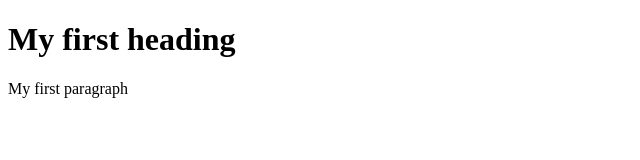
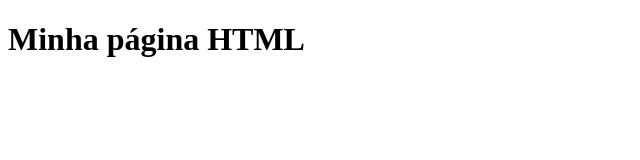
Before and after one commit to emanuelavalente/gama-no-github, a plain HTML site: page index.html in a window 1280 px wide. Shown: the whole page, without its empty margins (0-640 px from the left). Drawn offline with Linux system fonts and the light colour scheme.

Commit message:
update arquivo index

```diff
--- a/index.html
+++ b/index.html
@@ -2,8 +2,7 @@
 <html>
 <body>
 
-<h1>My first heading</h1>
-<p>My first paragraph</p>
+<h1>Minha página HTML</h1>
 
 </body>
 </html>
```
